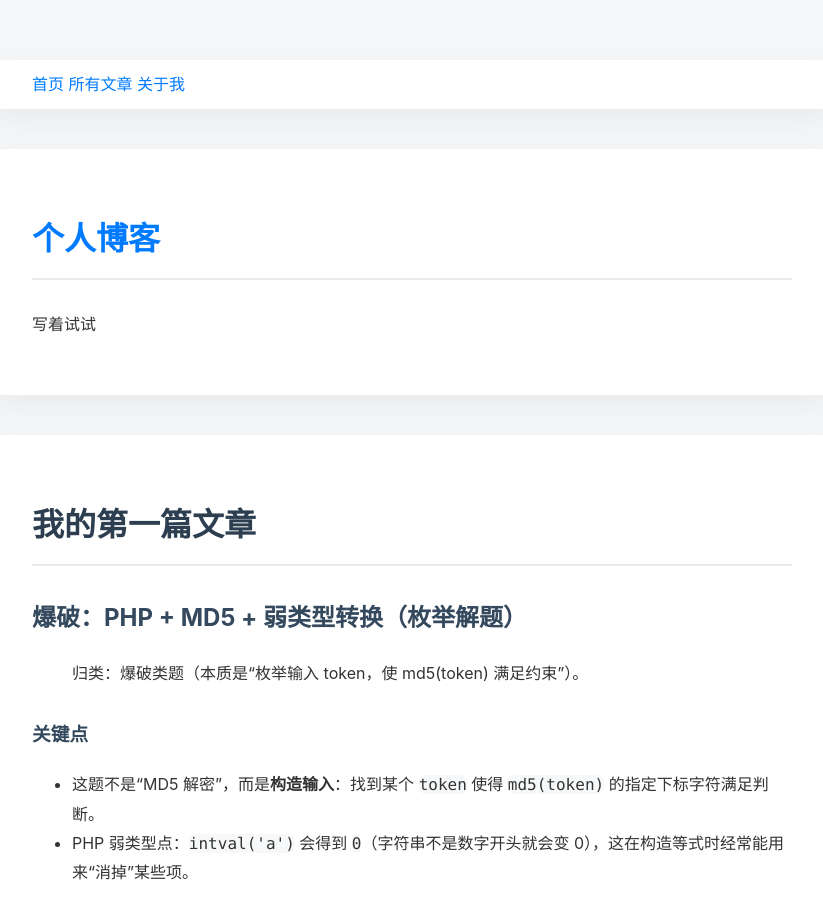
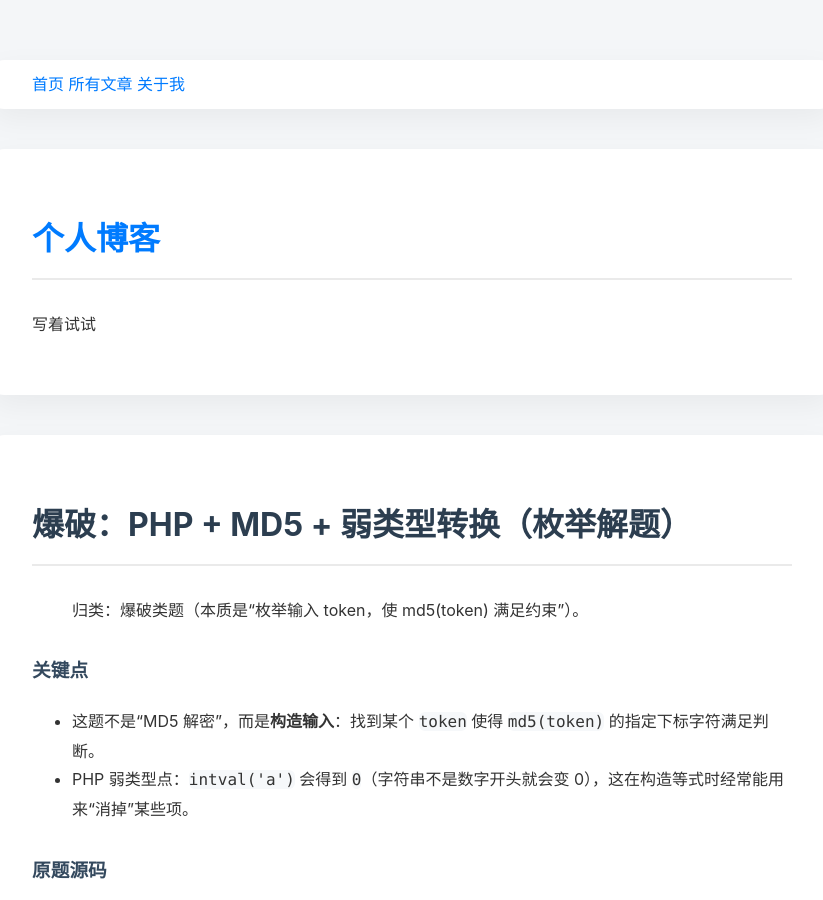
Before and after one commit to Chen-xue-qin/-Chen-xue-qin.github.io, a Jekyll site: the page built from _posts/2026-08-02-爆破：PHP + MD5 + 弱类型转换.md, in a window 1280 px wide and 900 px high. Shown: the whole window, without its empty margins (228-1051 px from the left). Built offline with Jekyll 4.4.1, drawn with Linux system fonts in a browser that asks for light colours.

Commit message:
Update 2026-08-02-爆破：PHP + MD5 + 弱类型转换.md

```diff
--- a/_posts/2026-08-02-爆破：PHP + MD5 + 弱类型转换.md
+++ b/_posts/2026-08-02-爆破：PHP + MD5 + 弱类型转换.md
@@ -1,12 +1,10 @@
 ---
 layout: default
-title: 我的第三篇文章
+title: 爆破：PHP + MD5 + 弱类型转换
 date: 2026-08-02
 ---
 
-# 我的第一篇文章
-
-## 爆破：PHP + MD5 + 弱类型转换（枚举解题）
+# 爆破：PHP + MD5 + 弱类型转换（枚举解题）
 
 > 归类：爆破类题（本质是“枚举输入 token，使 md5(token) 满足约束”）。
 >
```
